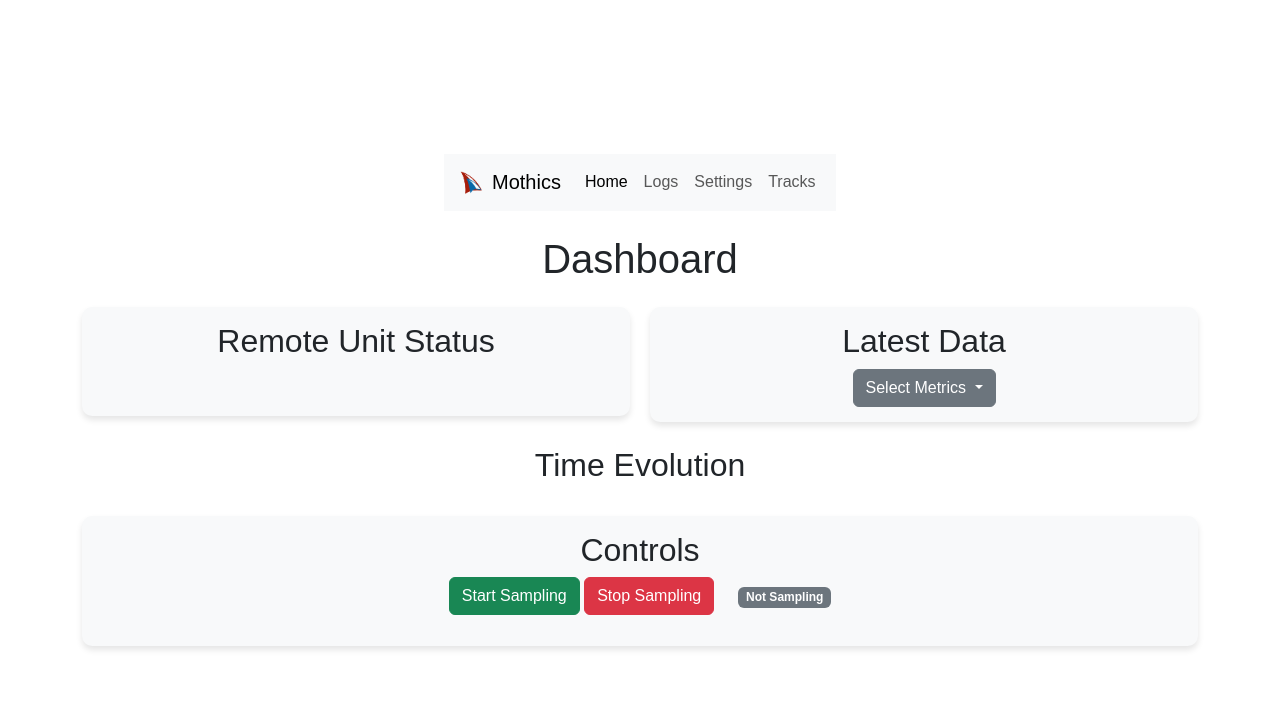
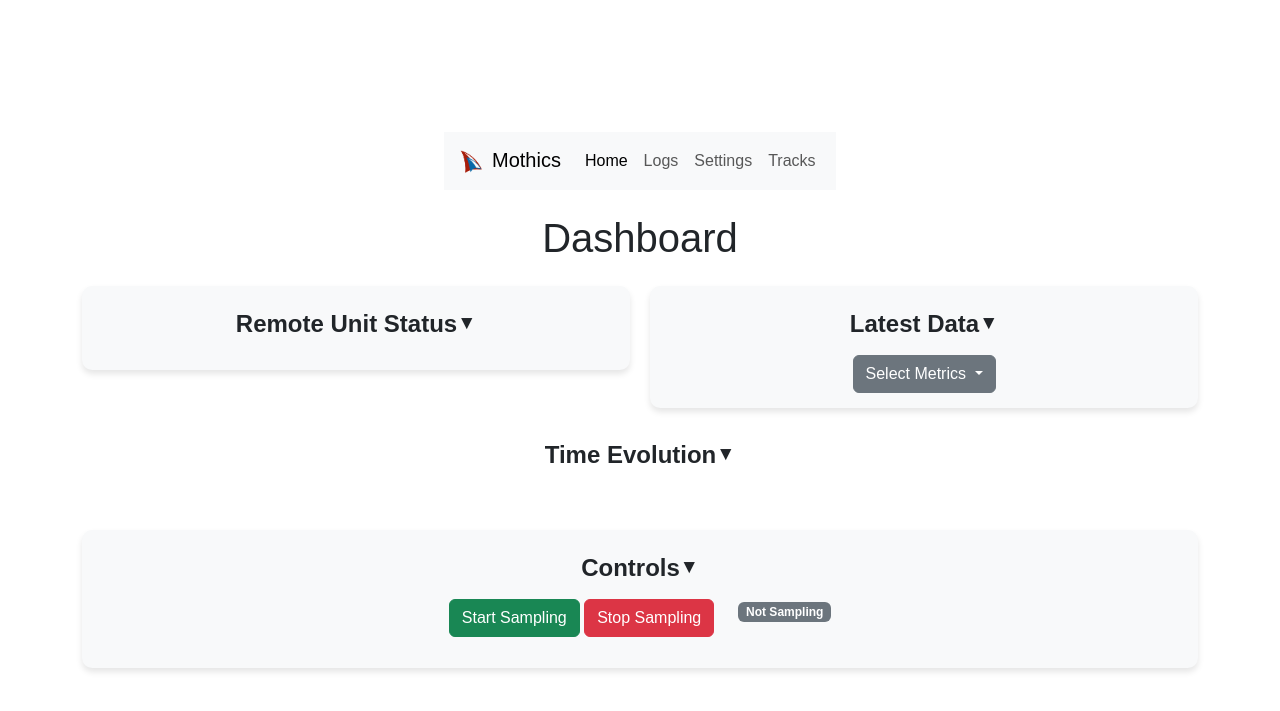
Before and after one commit to Audace-Sailing-Team/mothics, a Python web app: template mothics/templates/index.html in a window 1280 px wide. Shown: the top 711 px of the page. Run offline with Jinja, Linux system fonts and the light colour scheme; the template is opened without the code that fills it, so the values that code supplies are empty; some libraries are stand-ins or nearby versions.

Commit message:
Add collapsible sections

```diff
--- a/mothics/static/style.css
+++ b/mothics/static/style.css
@@ -131,3 +131,24 @@ body {
         width: 100%;
     }
 }
+
+.toggle-header {
+    display: flex;
+    justify-content: space-between;
+    align-items: center;
+    cursor: pointer;
+    font-size: 1.5rem;
+    font-weight: bold;
+    margin-bottom: 0.5rem;
+    padding: 5px;
+    user-select: none;
+}
+
+.toggle-header .arrow {
+    font-size: 1.2rem;
+    transition: transform 0.2s ease-in-out;
+}
+
+.collapsed .arrow {
+    transform: rotate(-90deg);
+}
--- a/mothics/templates/index.html
+++ b/mothics/templates/index.html
@@ -58,15 +58,18 @@
     <div class="dashboard-container">
       <!-- Remote Unit Status -->
       <div class="status-section">
-	<h2>Remote Unit Status</h2>
-	<div id="status-container" class="status-container">
+        <div class="toggle-header" data-bs-toggle="collapse" data-bs-target="#status-container"> Remote Unit Status <span class="arrow">&#9660;</span>
+        </div>
+            <div id="status-container" class="collapse show">
               <!-- Status will be updated here -->
             </div>
       </div>
 
       <!-- Latest Data -->
       <div class="status-section">
-	<h2>Latest Data</h2>
+	<div class="toggle-header" data-bs-toggle="collapse" data-bs-target="#table-container"> Latest Data <span class="arrow">&#9660;</span>
+	</div>
+
 	<!-- Dropdown for Card Selection -->
 	<div class="dropdown">
 	  <button class="btn btn-secondary dropdown-toggle" type="button" id="cardDropdown" data-bs-toggle="dropdown" aria-expanded="false">
@@ -86,22 +89,28 @@
     </div>
 
     <!-- Time Evolution -->
-    <div class="plot-container my-4" id="plot-container">
-      <h2>Time Evolution</h2>
+    <div class="plot-container my-4">
+      <div class="toggle-header" data-bs-toggle="collapse" data-bs-target="#plot-container"> Time Evolution <span class="arrow">&#9660;</span>
+      </div>
+      <div id="plot-container" class="collapse show">
         {{ script | safe }}
         {{ div | safe }}
+      </div>
     </div>
 
     <!-- Sampling Control Buttons and Indicator -->
     <div class="status-section">
-      <h2>Controls</h2>
-      <div class="row mb-3 align-items-center">
+      <div class="toggle-header" data-bs-toggle="collapse" data-bs-target="#control-container"> Controls <span class="arrow">&#9660;</span>
+      </div>
+      <div id="control-container" class="collapse show">
+        <div class="row mb-3">
           <div class="col-auto">
             <button id="startSamplingBtn" class="btn btn-success">Start Sampling</button>
             <button id="stopSamplingBtn" class="btn btn-danger">Stop Sampling</button>
           </div>
           <div class="col-auto">
             <span id="samplingStatusIndicator" class="badge bg-secondary">Not Sampling</span>
+          </div>
         </div>
       </div>
     </div>
```
Lines whose indentation alone changed are shown as unchanged.
